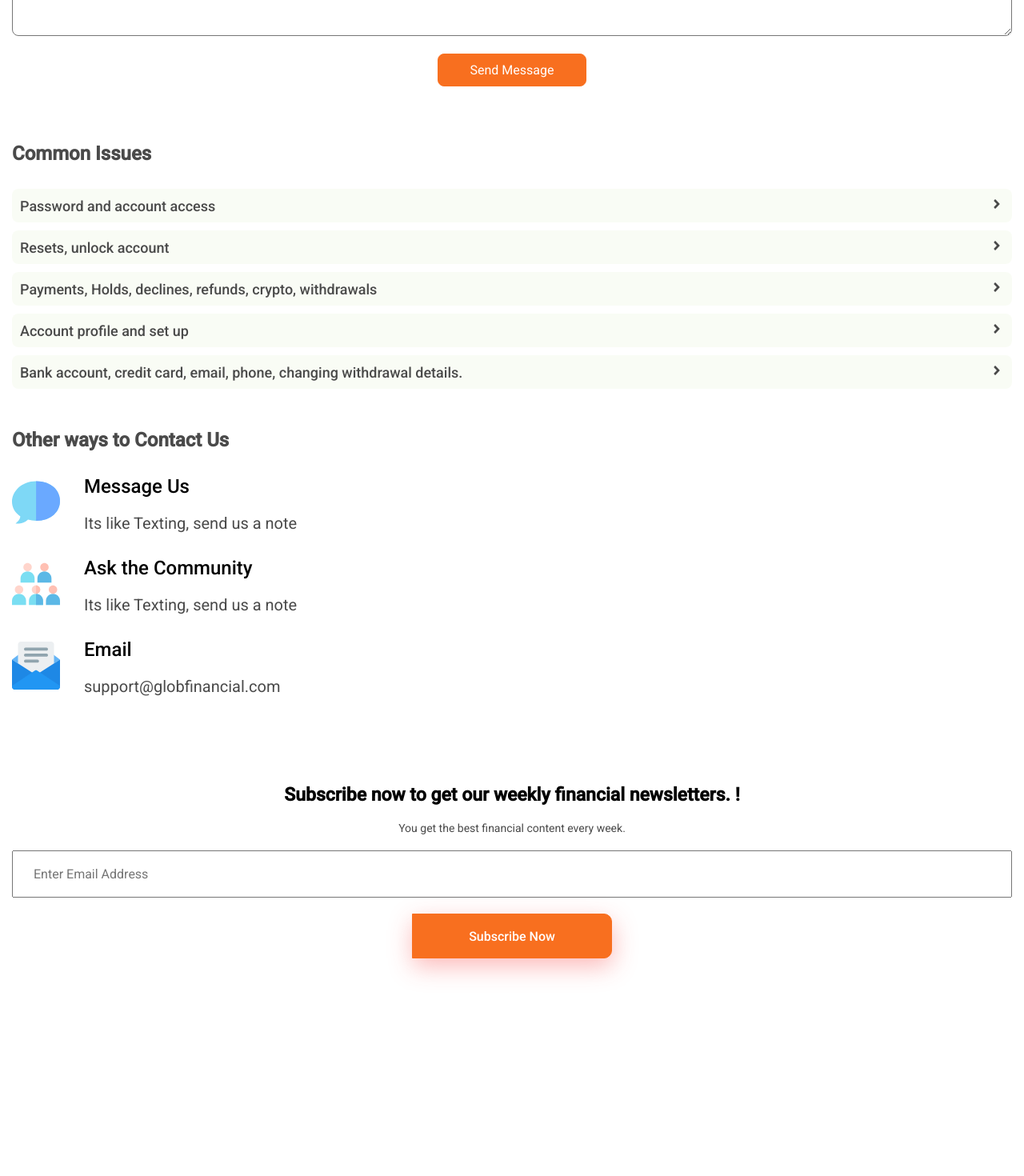
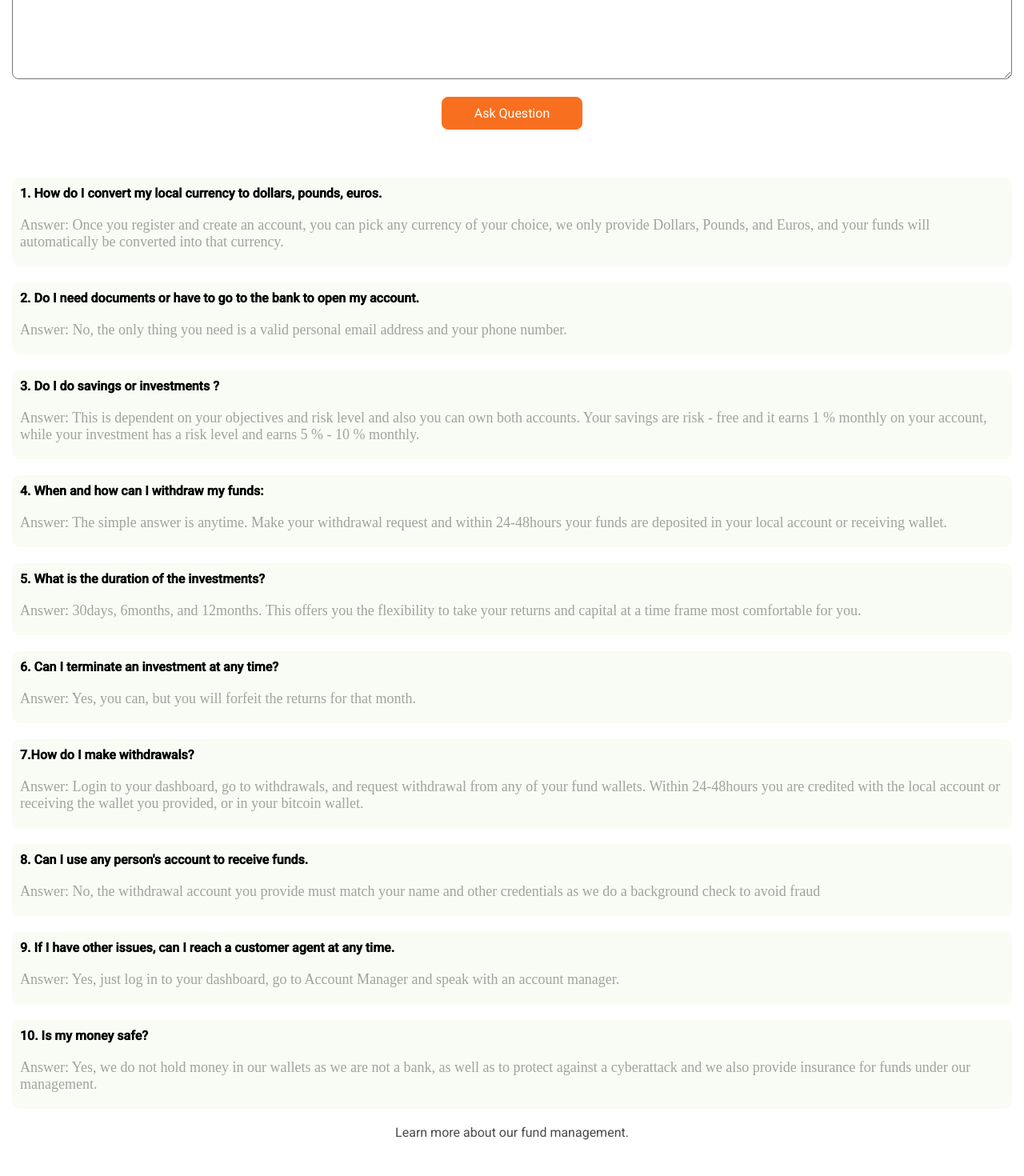
Before and after one commit to georgebsmith-tech/glob-finincial-client, a Next.js app: page /faqs in a window 1280 px wide. Shown: the part 560-2030 px from the top of the page at 80% size. Before the commit the page ends 1843 px from the top, so only its background shows below. Built offline with nearby package versions, Linux system fonts and the light colour scheme.

Commit message:
changed the FAQ to contact and designed the FAQ page

```diff
--- a/configs/footerCategory.js
+++ b/configs/footerCategory.js
@@ -12,7 +12,7 @@ const footerCategories = [
     ,
     {
         name: "Resources",
-        subs: [{ name: "Contact Us" }, { name: "FAQ", url: "/faqs" }]
+        subs: [{ name: "Contact Us", url: "/contact-us" }, { name: "FAQ", url: "/faqs" }]
     }
 ]
 
--- a/pages/faqs.js
+++ b/pages/faqs.js
@@ -5,13 +5,13 @@ import styles from '../styles/Story.module.css'
 // import SentMessage from '../../components/SentMessage/SentMessage'
 
 
-import CommonIssues from "../components/FAQs/CommonIssues"
+import CommonIssues from "../components/ContactUs/CommonIssues"
 
-import OtherContacts from "../components/FAQs/OtherContacts"
+import OtherContacts from "../components/ContactUs/OtherContacts"
 
 
 
-const Faqs = () => {
+const ContactUs = () => {
 
     return (
         <main className="mt30">
@@ -20,9 +20,12 @@ const Faqs = () => {
             <div className="p15 mb50" style={{ paddingTop: '10px' }}>
 
                 <div>
-                    <h2 className="f24">
-                        Let us know your issue so we can quickly help you resolve it.
+                    <h2 className="f18 mt20">
+                        HOW CAN WE HELP?
     </h2>
+                    <p className="f16 mt20">
+                        Ask your question, Kindly Type in your Email address and Question
+                    </p>
                     <div className="mt30">
                         <form action="">
                             <div style={{ position: "relative" }}>
@@ -57,17 +60,18 @@ const Faqs = () => {
                             <div className="ct p20">
                                 <button className="br8 f16 tw bbo bd-o"
                                     style={{ padding: "10px 40px" }}>
-                                    Send Message
+                                    Ask Question
                                     </button>
                             </div>
                         </form>
                     </div>
                 </div>
 
-                <CommonIssues />
+                <CommonQuestionsAndAnswers />
 
-
-                <OtherContacts />
+                <div className="ct f16 mb10">
+                    Learn more about our fund management.
+                </div>
 
 
             </div>
@@ -91,4 +95,91 @@ const Faqs = () => {
 }
 
 
-export default Faqs;
+export default ContactUs;
+
+
+const CommonQuestionsAndAnswers = () => {
+    const q_and_as = [
+        {
+            q: " 1.  How do I convert my local currency to dollars, pounds, euros.",
+            a: " Answer: Once you register and create an account, you can pick any currency of your choice, we only provide Dollars, Pounds, and Euros, and your funds will automatically be converted into that currency."
+        },
+        {
+            q: "2. Do I need documents or have to go to the bank to open my account.",
+            a: "Answer: No, the only thing you need is a valid personal email address and your phone number."
+
+
+        },
+        {
+            q: "3. Do I do savings or investments ?",
+            a: `
+Answer: This is dependent on your objectives and risk level and also you can own both accounts.
+
+Your savings are risk - free and it earns 1 % monthly on your account, while your investment has a risk level and earns 5 % - 10 % monthly.`
+        },
+        {
+            q: `4. When and how can I withdraw my funds:`,
+            a: `Answer: The simple answer is anytime.
+Make your withdrawal request and within 24-48hours your funds are deposited in your local account or receiving wallet.`
+        },
+        {
+            q: `5. What is the duration of the investments?`,
+            a: `
+Answer: 30days,  6months, and 12months.
+This offers you the flexibility to take your returns and capital at a time frame most comfortable for you. `
+        },
+        {
+            q: `6. Can I terminate an investment at any time?`,
+            a: `Answer: Yes, you can, but you will forfeit the returns for that month.`
+        },
+        {
+            q: `7.How do I make withdrawals?`,
+            a: `
+
+Answer: Login to your dashboard, go to withdrawals, and request withdrawal from any of your fund wallets. Within 24-48hours you are credited with the local account or receiving the wallet you provided, or in your bitcoin wallet.`
+        },
+        {
+            q: `8. Can I use any person's account to receive funds.`,
+            a: `
+
+Answer: No, the withdrawal account you provide must match your name and other credentials as we do a background check to avoid fraud`
+        },
+        {
+            q: `9. If I have other issues, can I reach a customer agent at any time.
+`,
+            a: `
+
+Answer: Yes, just log in to your dashboard, go to Account Manager and speak with an account manager.`
+        },
+        {
+            q: `10. Is my money safe?`,
+            a: `
+
+Answer: Yes, we do not hold money in our wallets as we are not a bank, as well as to protect against a cyberattack and we also provide insurance for funds under our management.`
+        }
+    ]
+    return (
+        <ul className="mt40">
+            {
+                q_and_as.map(q_and_a => {
+                    return (
+                        <li
+
+                            style={{ backgroundColor: "rgba(139, 189, 67, 0.05)" }}
+                            className="f16 p10 mb20 br10">
+                            <h4 className="tb mb20">
+                                {q_and_a.q}
+
+                            </h4>
+                            <p>
+                                {q_and_a.a}
+                            </p>
+
+                        </li>
+                    )
+                })
+            }
+
+        </ul>
+    )
+}
```
Also changed, not shown: pages/contact-us.js (added, +94 -0 lines), components/ContactUs/CommonIssues.js (line endings or trailing spaces), components/ContactUs/OtherContacts.js (renamed from components/FAQs/OtherContacts.js).
